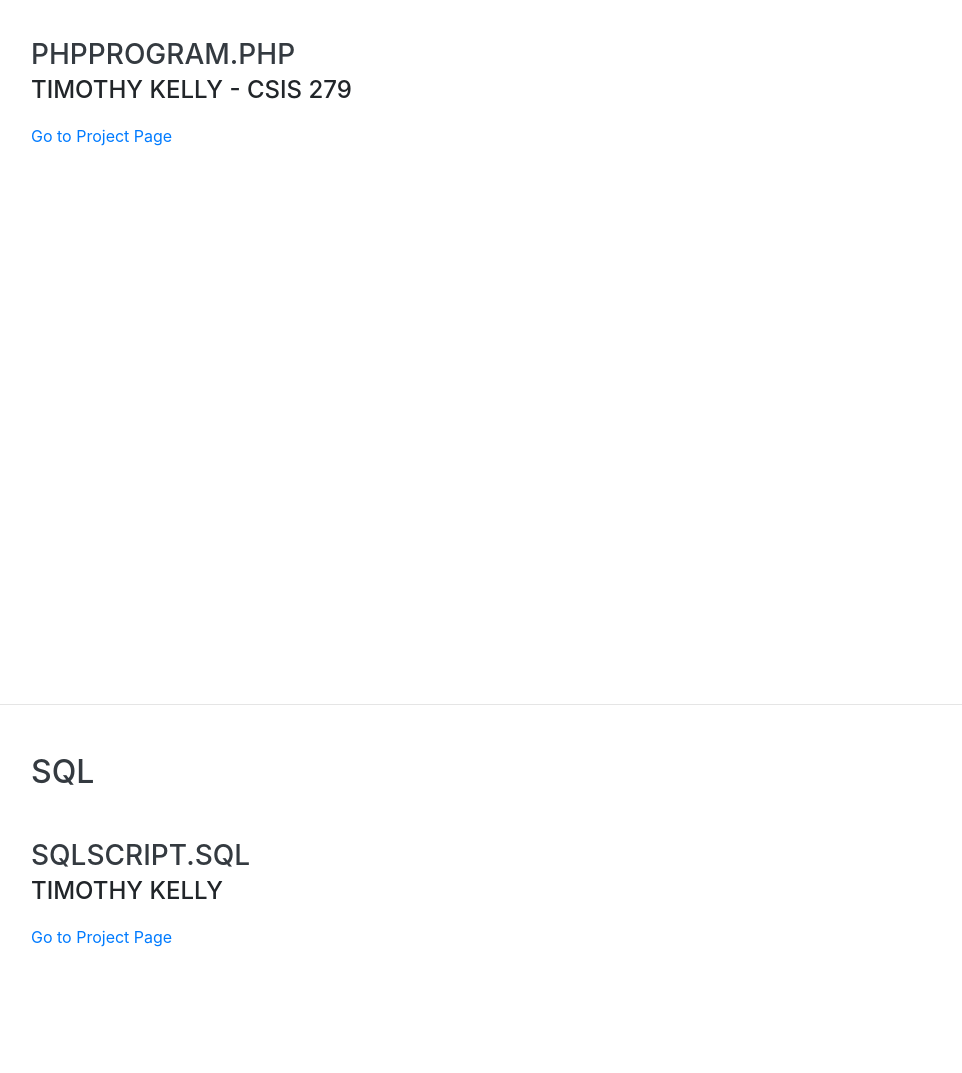
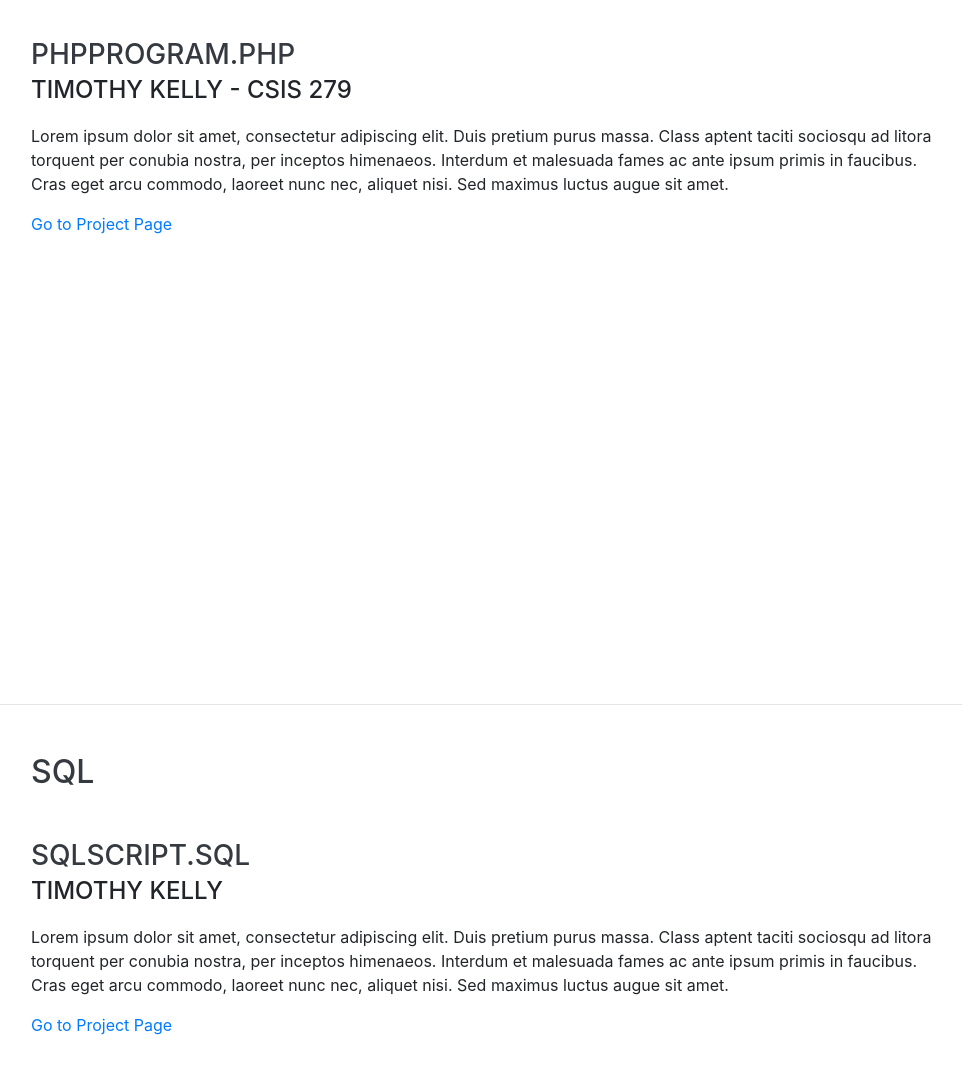
Before and after one commit to scottymoon/scottymoon.github.io, a website with bundled scripts: page index.html in a window 1280 px wide. Shown: the part 3300-4373 px from the top of the page, without its empty margins (289-1251 px from the left). Built offline with nearby package versions, Linux system fonts and the light colour scheme; a web font is replaced by a local one.

Commit message:
added lipsum, mother scratcher!

```diff
--- a/index.html
+++ b/index.html
@@ -110,6 +110,7 @@
           <div class="resume-content">
             <h3 class="mb-0">Star Wars Poster Gallery</h3>
             <div class="subheading mb-3">Timothy Kelly - CSIS 228</div>
+            <p>Lorem ipsum dolor sit amet, consectetur adipiscing elit. Duis pretium purus massa. Class aptent taciti sociosqu ad litora torquent per conubia nostra, per inceptos himenaeos. Interdum et malesuada fames ac ante ipsum primis in faucibus. Cras eget arcu commodo, laoreet nunc nec, aliquet nisi. Sed maximus luctus augue sit amet.</p>
             <p><a href="portfolio/javascript/StarWarsPosters.htm">Go to Project Page</a></p>
           </div>
         </div>
@@ -125,6 +126,7 @@
           <div class="resume-content">
             <h3 class="mb-0">PHPProgram.php</h3>
             <div class="subheading mb-3">Timothy Kelly - CSIS 279</div>
+            <p>Lorem ipsum dolor sit amet, consectetur adipiscing elit. Duis pretium purus massa. Class aptent taciti sociosqu ad litora torquent per conubia nostra, per inceptos himenaeos. Interdum et malesuada fames ac ante ipsum primis in faucibus. Cras eget arcu commodo, laoreet nunc nec, aliquet nisi. Sed maximus luctus augue sit amet.</p>
             <p><a href="portfolio/php/index.html">Go to Project Page</a></p>
           </div>
         </div>
@@ -140,6 +142,7 @@
           <div class="resume-content">
             <h3 class="mb-0">SQLScript.sql</h3>
             <div class="subheading mb-3">Timothy Kelly</div>
+            <p>Lorem ipsum dolor sit amet, consectetur adipiscing elit. Duis pretium purus massa. Class aptent taciti sociosqu ad litora torquent per conubia nostra, per inceptos himenaeos. Interdum et malesuada fames ac ante ipsum primis in faucibus. Cras eget arcu commodo, laoreet nunc nec, aliquet nisi. Sed maximus luctus augue sit amet.</p>
             <p><a href="portfolio/sql/index.html">Go to Project Page</a></p>
           </div>
         </div>
```
